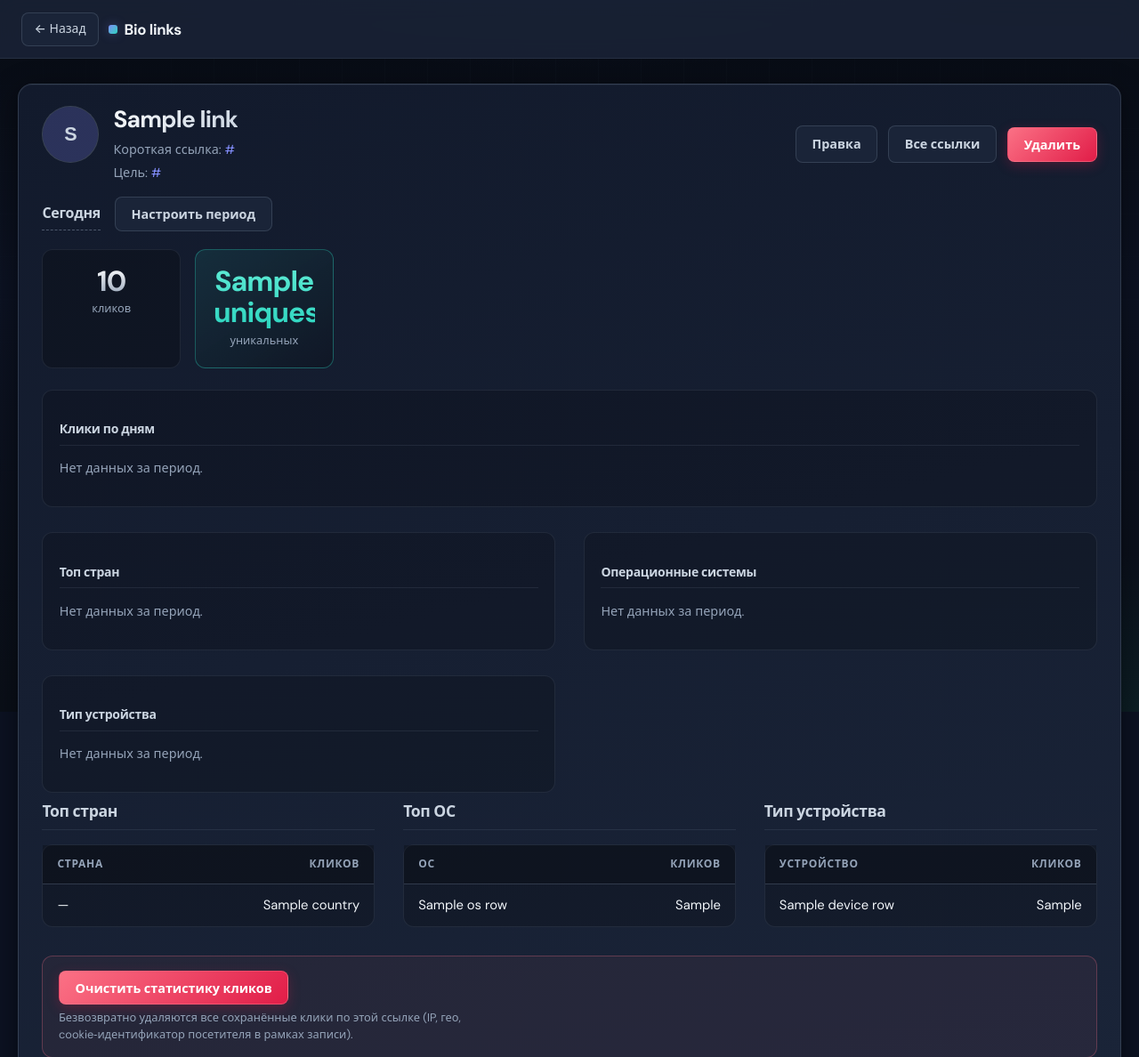
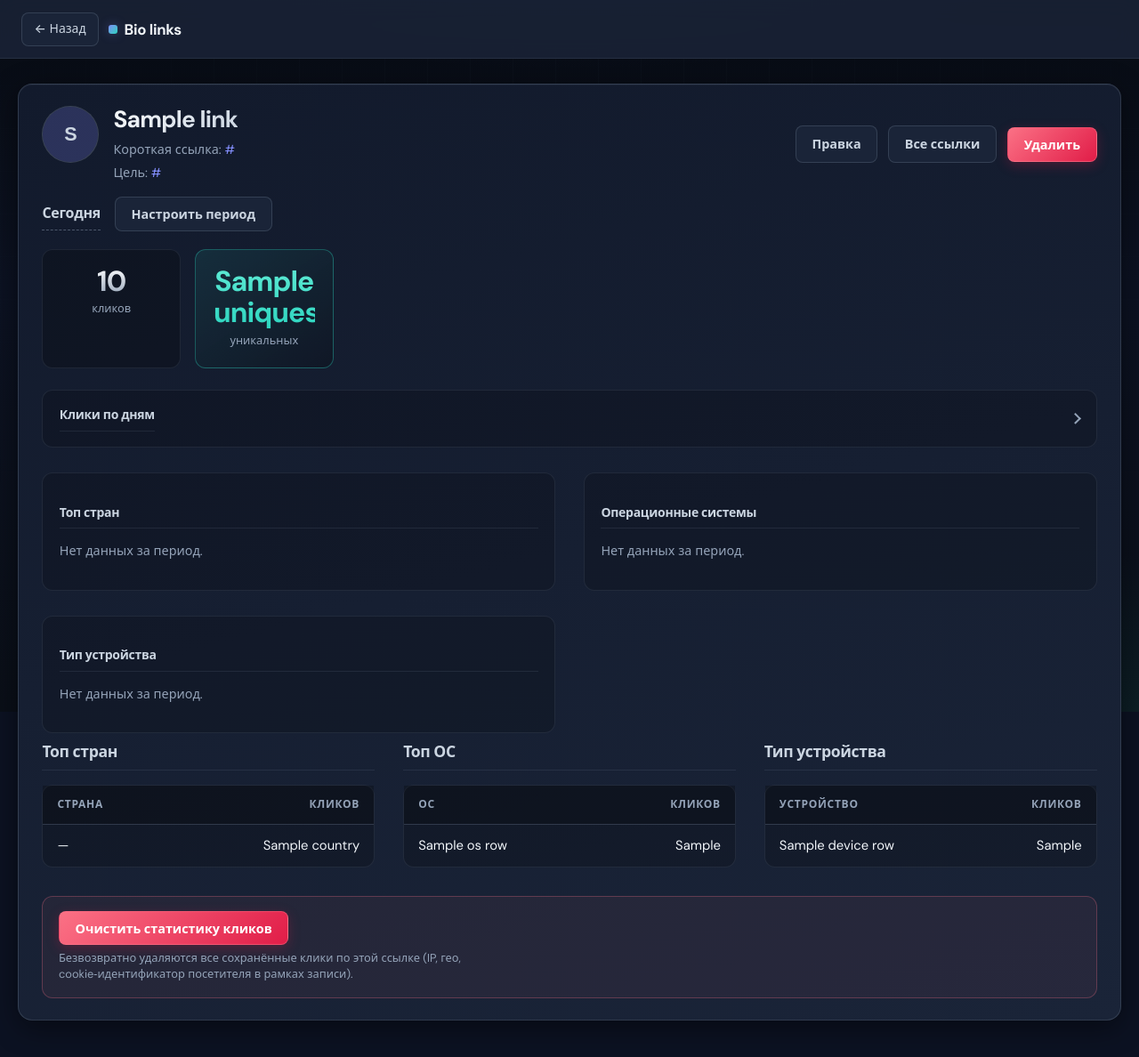
Before and after one commit to Progery222/clicks, a FastAPI app: template app/templates/link_stats.html in a window 1280 px wide. Shown: the top 1188 px of the page at 89% size. After the commit the page ends 1166 px from the top, so only its background shows below. Run offline with FastAPI, Linux system fonts and the light colour scheme; the template is opened without the code that fills it: most values are stand-ins (such as "Sample title", 1, 10 or a date in 2020); parts of the project's set-up code (start-up, migrations or seed data) failed here and were passed over.

Commit message:
Статистика: блок «Клики по дням» свёрнут по умолчанию, раскрывается по клику
Co-authored-by: Cursor <cursoragent@cursor.com>

```diff
--- a/app/static/style.css
+++ b/app/static/style.css
@@ -2051,6 +2051,64 @@ button[type="submit"].btn-primary {
   margin-top: 1.25rem;
 }
 
+.stats-collapsible__toggle {
+  display: flex;
+  align-items: center;
+  justify-content: space-between;
+  gap: 0.75rem;
+  width: 100%;
+  margin: 0;
+  padding: 0;
+  font: inherit;
+  color: inherit;
+  text-align: left;
+  background: none;
+  border: none;
+  cursor: pointer;
+}
+
+.stats-collapsible__toggle .section-title {
+  margin: 0;
+}
+
+.stats-collapsible__chevron {
+  flex-shrink: 0;
+  width: 0.55rem;
+  height: 0.55rem;
+  border-right: 2px solid var(--muted);
+  border-bottom: 2px solid var(--muted);
+  transform: rotate(-45deg);
+  transition: transform 0.15s ease;
+}
+
+.stats-collapsible__toggle--open .stats-collapsible__chevron {
+  transform: rotate(45deg);
+  margin-top: -0.2rem;
+}
+
+.stats-collapsible__toggle:hover .stats-collapsible__title {
+  color: var(--accent);
+}
+
+.stats-collapsible__toggle:focus-visible {
+  outline: 2px solid var(--accent);
+  outline-offset: 3px;
+  border-radius: 4px;
+}
+
+.stats-collapsible__body--hidden {
+  display: none;
+}
+
+.stats-collapsible__body {
+  margin-top: 0.85rem;
+}
+
+.indicators-panel--collapsible {
+  padding-top: 1rem;
+  padding-bottom: 1rem;
+}
+
 .stats-charts-grid .indicators-panel--wide {
   grid-column: 1 / -1;
 }
--- a/app/templates/link_stats.html
+++ b/app/templates/link_stats.html
@@ -65,10 +65,16 @@
   </div>
 
   <div class="indicators-grid stats-charts-grid">
-    <div class="indicators-panel indicators-panel--wide">
-      <h2 class="section-title section-title--sm">Клики по дням</h2>
-      <div id="clicks-chart-live-root">
-        {{ bar_chart(clicks_chart) }}
+    <div class="indicators-panel indicators-panel--wide indicators-panel--collapsible">
+      <button type="button" class="stats-collapsible__toggle" id="clicks-chart-toggle"
+              aria-expanded="false" aria-controls="clicks-chart-panel">
+        <span class="stats-collapsible__title section-title section-title--sm">Клики по дням</span>
+        <span class="stats-collapsible__chevron" aria-hidden="true"></span>
+      </button>
+      <div id="clicks-chart-panel" class="stats-collapsible__body stats-collapsible__body--hidden">
+        <div id="clicks-chart-live-root">
+          {{ bar_chart(clicks_chart) }}
+        </div>
       </div>
     </div>
     <div class="indicators-panel">
@@ -341,6 +347,16 @@ document.addEventListener("DOMContentLoaded", function () {
     syncDatePanelUi();
   }
 
+  var clicksChartToggle = document.getElementById("clicks-chart-toggle");
+  var clicksChartPanel = document.getElementById("clicks-chart-panel");
+  if (clicksChartToggle && clicksChartPanel) {
+    clicksChartToggle.addEventListener("click", function () {
+      var open = clicksChartPanel.classList.toggle("stats-collapsible__body--hidden");
+      clicksChartToggle.setAttribute("aria-expanded", open ? "false" : "true");
+      clicksChartToggle.classList.toggle("stats-collapsible__toggle--open", !open);
+    });
+  }
+
   window.setInterval(pollStats, POLL_MS);
 
   var avatarBtn = document.getElementById("stats-avatar-btn");
```
